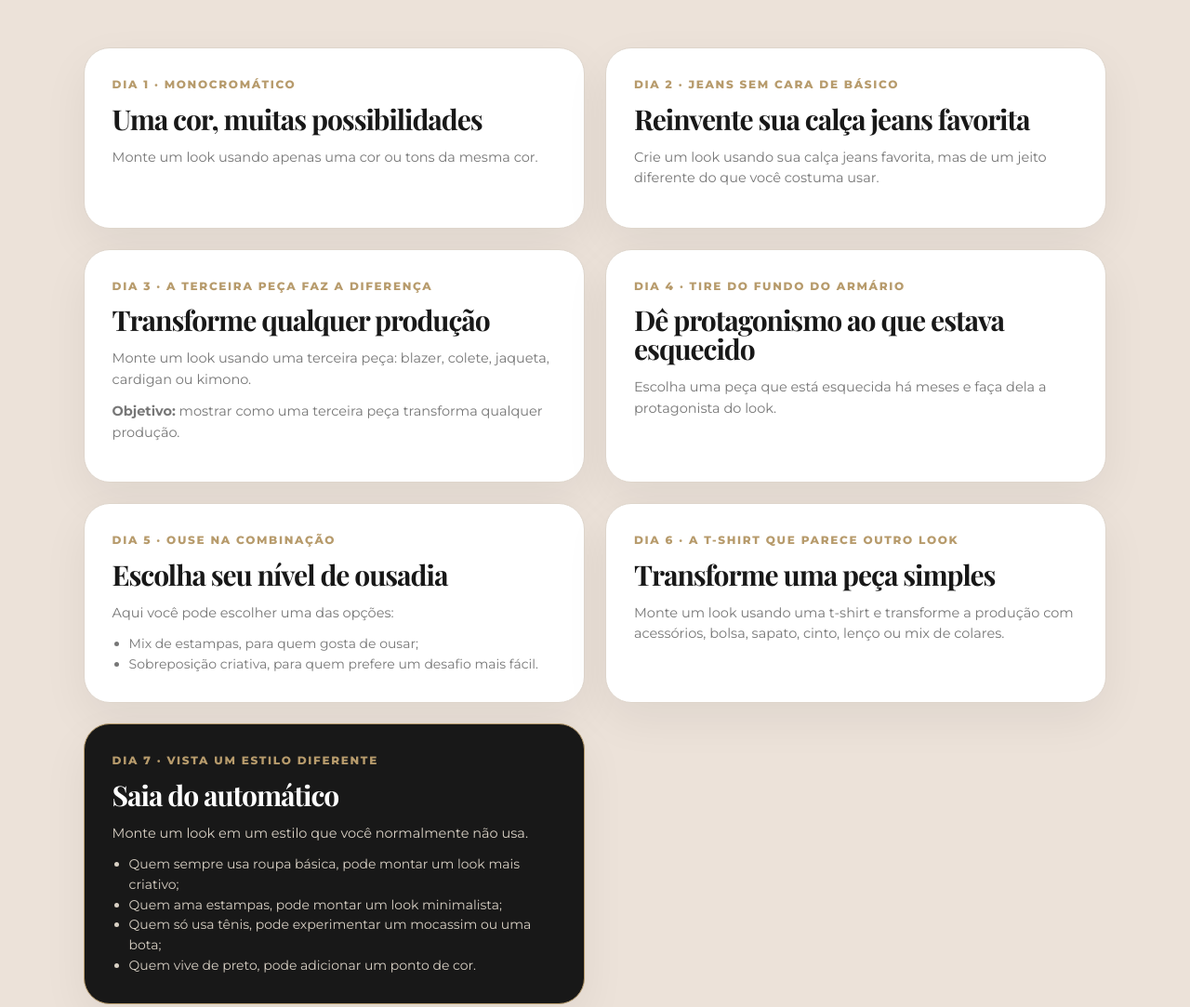
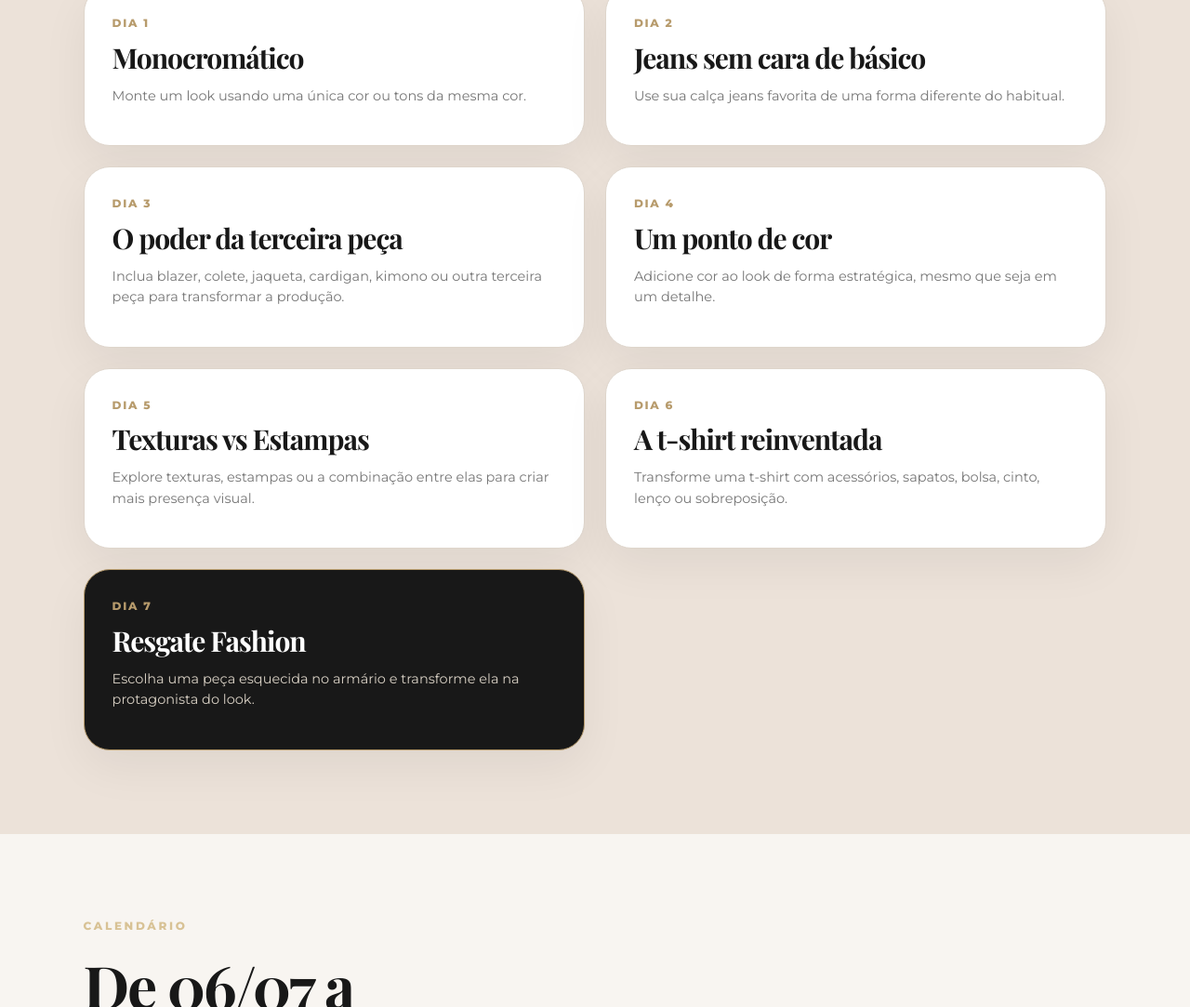
Before and after one commit to equipemarianabeloti-tech/desafio-7-looks-em-7-dias, a plain HTML site: page index.html in a window 1280 px wide. Shown: the part 2087-3170 px from the top of the page at 93% size. Drawn offline with nearby package versions, Linux system fonts and the light colour scheme.

Commit message:
Update index.html

```diff
--- a/index.html
+++ b/index.html
@@ -684,64 +684,53 @@
   <div class="container">
     <div class="head">
       <div>
-          <div class="eyebrow">Os desafios da semana</div>
-          <h2>7 dias, 7 propostas para transformar seus looks reais.</h2>
+        <div class="eyebrow">Desafio: 7 Dias, 7 Looks</div>
+        <h2>7 dias para transformar seus looks reais.</h2>
       </div>
-        <p>Cada dia terá uma missão prática. A ideia é olhar para o que você já tem, testar novas possibilidades e descobrir formas diferentes de comunicar quem você é.</p>
+      <p>Cada dia terá uma proposta prática para você sair do automático, testar novas possibilidades e descobrir formas diferentes de comunicar sua imagem.</p>
     </div>
 
     <div class="challenge-grid">
       <div class="challenge-card">
-          <div class="day-label">Dia 1 · Monocromático</div>
-          <h3>Uma cor, muitas possibilidades</h3>
-          <p>Monte um look usando apenas uma cor ou tons da mesma cor.</p>
+        <div class="day-label">Dia 1</div>
+        <h3>Monocromático</h3>
+        <p>Monte um look usando uma única cor ou tons da mesma cor.</p>
       </div>
 
       <div class="challenge-card">
-          <div class="day-label">Dia 2 · Jeans sem cara de básico</div>
-          <h3>Reinvente sua calça jeans favorita</h3>
-          <p>Crie um look usando sua calça jeans favorita, mas de um jeito diferente do que você costuma usar.</p>
+        <div class="day-label">Dia 2</div>
+        <h3>Jeans sem cara de básico</h3>
+        <p>Use sua calça jeans favorita de uma forma diferente do habitual.</p>
       </div>
 
       <div class="challenge-card">
-          <div class="day-label">Dia 3 · A terceira peça faz a diferença</div>
-          <h3>Transforme qualquer produção</h3>
-          <p>Monte um look usando uma terceira peça: blazer, colete, jaqueta, cardigan ou kimono.</p>
-          <p><strong>Objetivo:</strong> mostrar como uma terceira peça transforma qualquer produção.</p>
+        <div class="day-label">Dia 3</div>
+        <h3>O poder da terceira peça</h3>
+        <p>Inclua blazer, colete, jaqueta, cardigan, kimono ou outra terceira peça para transformar a produção.</p>
       </div>
 
       <div class="challenge-card">
-          <div class="day-label">Dia 4 · Tire do fundo do armário</div>
-          <h3>Dê protagonismo ao que estava esquecido</h3>
-          <p>Escolha uma peça que está esquecida há meses e faça dela a protagonista do look.</p>
+        <div class="day-label">Dia 4</div>
+        <h3>Um ponto de cor</h3>
+        <p>Adicione cor ao look de forma estratégica, mesmo que seja em um detalhe.</p>
       </div>
 
       <div class="challenge-card">
-          <div class="day-label">Dia 5 · Ouse na combinação</div>
-          <h3>Escolha seu nível de ousadia</h3>
-          <p>Aqui você pode escolher uma das opções:</p>
-          <ul>
-            <li>Mix de estampas, para quem gosta de ousar;</li>
-            <li>Sobreposição criativa, para quem prefere um desafio mais fácil.</li>
-          </ul>
+        <div class="day-label">Dia 5</div>
+        <h3>Texturas vs Estampas</h3>
+        <p>Explore texturas, estampas ou a combinação entre elas para criar mais presença visual.</p>
       </div>
 
       <div class="challenge-card">
-          <div class="day-label">Dia 6 · A t-shirt que parece outro look</div>
-          <h3>Transforme uma peça simples</h3>
-          <p>Monte um look usando uma t-shirt e transforme a produção com acessórios, bolsa, sapato, cinto, lenço ou mix de colares.</p>
+        <div class="day-label">Dia 6</div>
+        <h3>A t-shirt reinventada</h3>
+        <p>Transforme uma t-shirt com acessórios, sapatos, bolsa, cinto, lenço ou sobreposição.</p>
       </div>
 
       <div class="challenge-card featured">
-          <div class="day-label">Dia 7 · Vista um estilo diferente</div>
-          <h3>Saia do automático</h3>
-          <p>Monte um look em um estilo que você normalmente não usa.</p>
-          <ul>
-            <li>Quem sempre usa roupa básica, pode montar um look mais criativo;</li>
-            <li>Quem ama estampas, pode montar um look minimalista;</li>
-            <li>Quem só usa tênis, pode experimentar um mocassim ou uma bota;</li>
-            <li>Quem vive de preto, pode adicionar um ponto de cor.</li>
-          </ul>
+        <div class="day-label">Dia 7</div>
+        <h3>Resgate Fashion</h3>
+        <p>Escolha uma peça esquecida no armário e transforme ela na protagonista do look.</p>
       </div>
     </div>
   </div>
```
Lines whose indentation alone changed are shown as unchanged.
